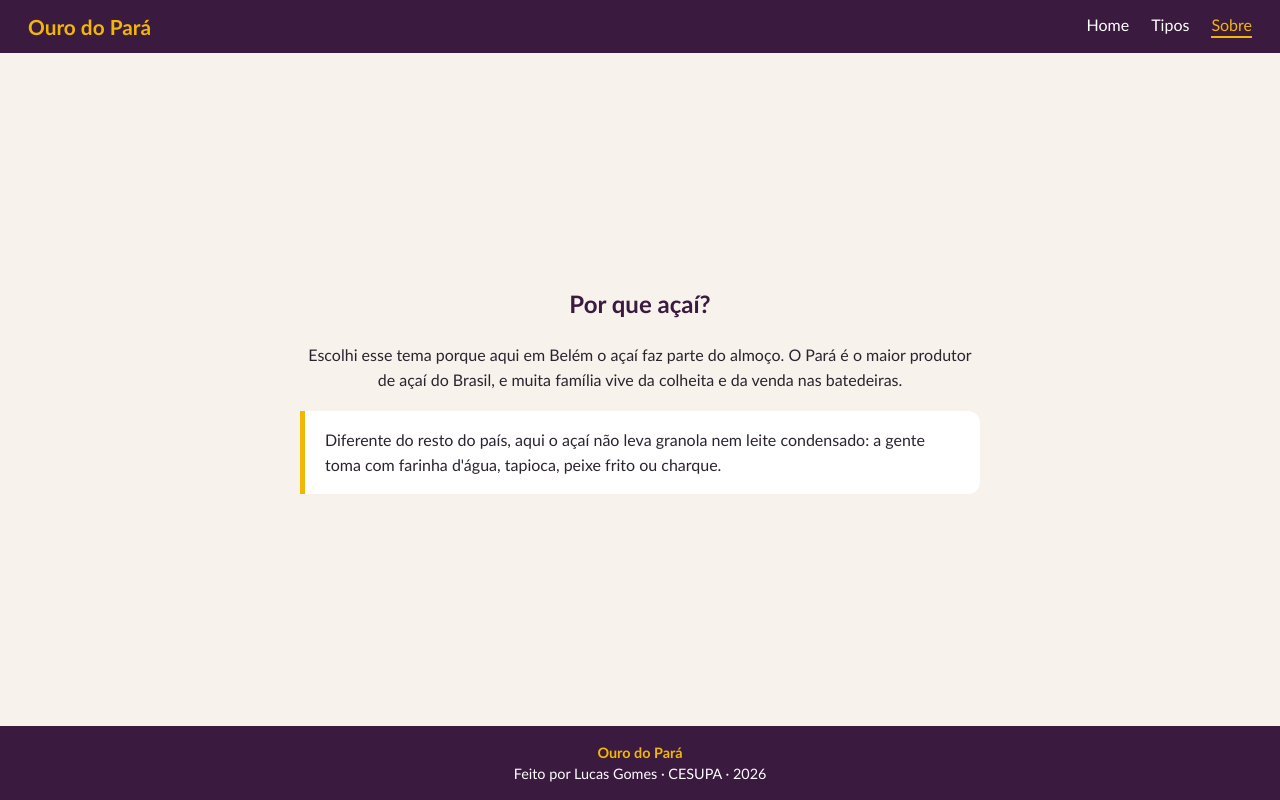
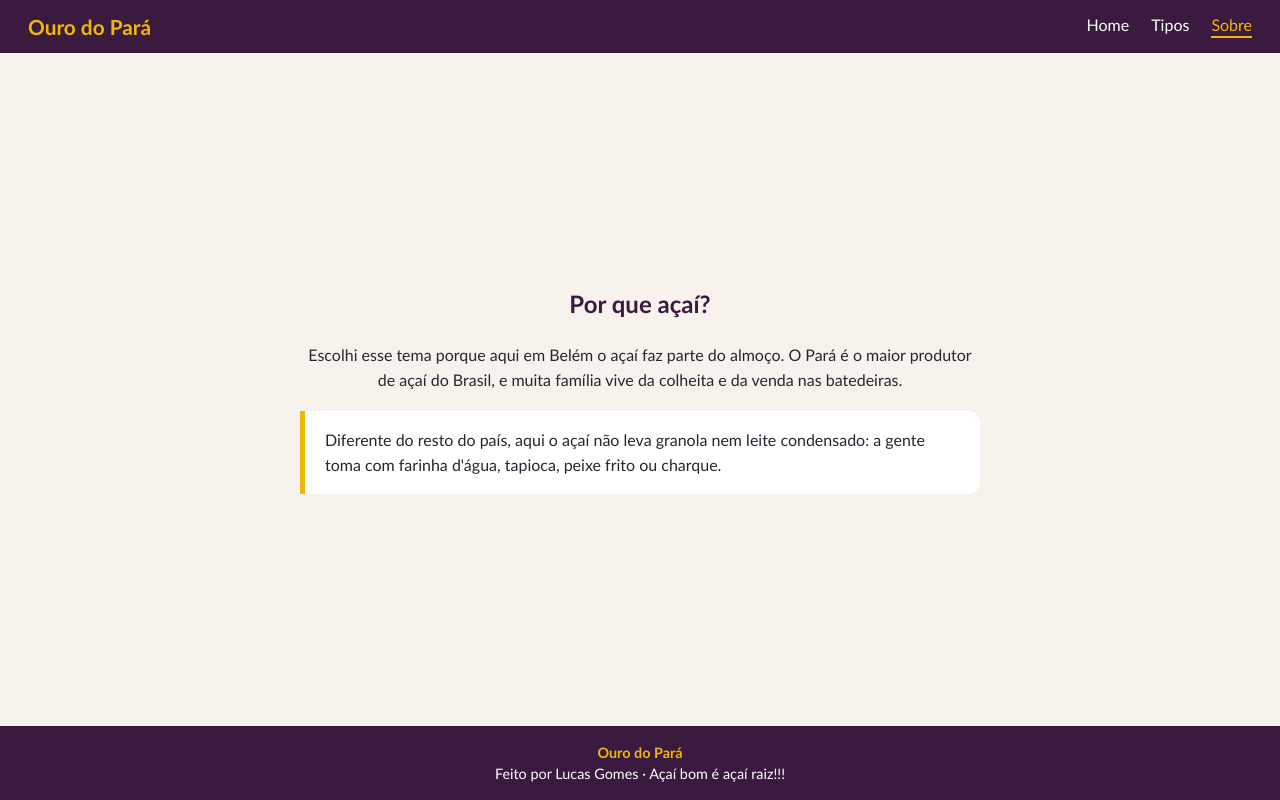
Before and after one commit to lucasqgomes07-commit/ouro-do-para, a JavaScript app: page /por-que-acai in a window 1280 px wide. Built offline with nearby package versions, Linux system fonts and the light colour scheme.

Commit message:
Update footer text in Rodape component

```diff
--- a/src/components/Rodape/Rodape.js
+++ b/src/components/Rodape/Rodape.js
@@ -4,7 +4,7 @@ function Rodape({ autor }) {
   return (
     <footer className={styles.base}>
       <strong className={styles.nome}>Ouro do Pará</strong>
-      <span>Feito por {autor} · CESUPA · 2026</span>
+      <span>Feito por {autor} · Açaí bom é açaí raiz!!!</span>
     </footer>
   );
 }
```
